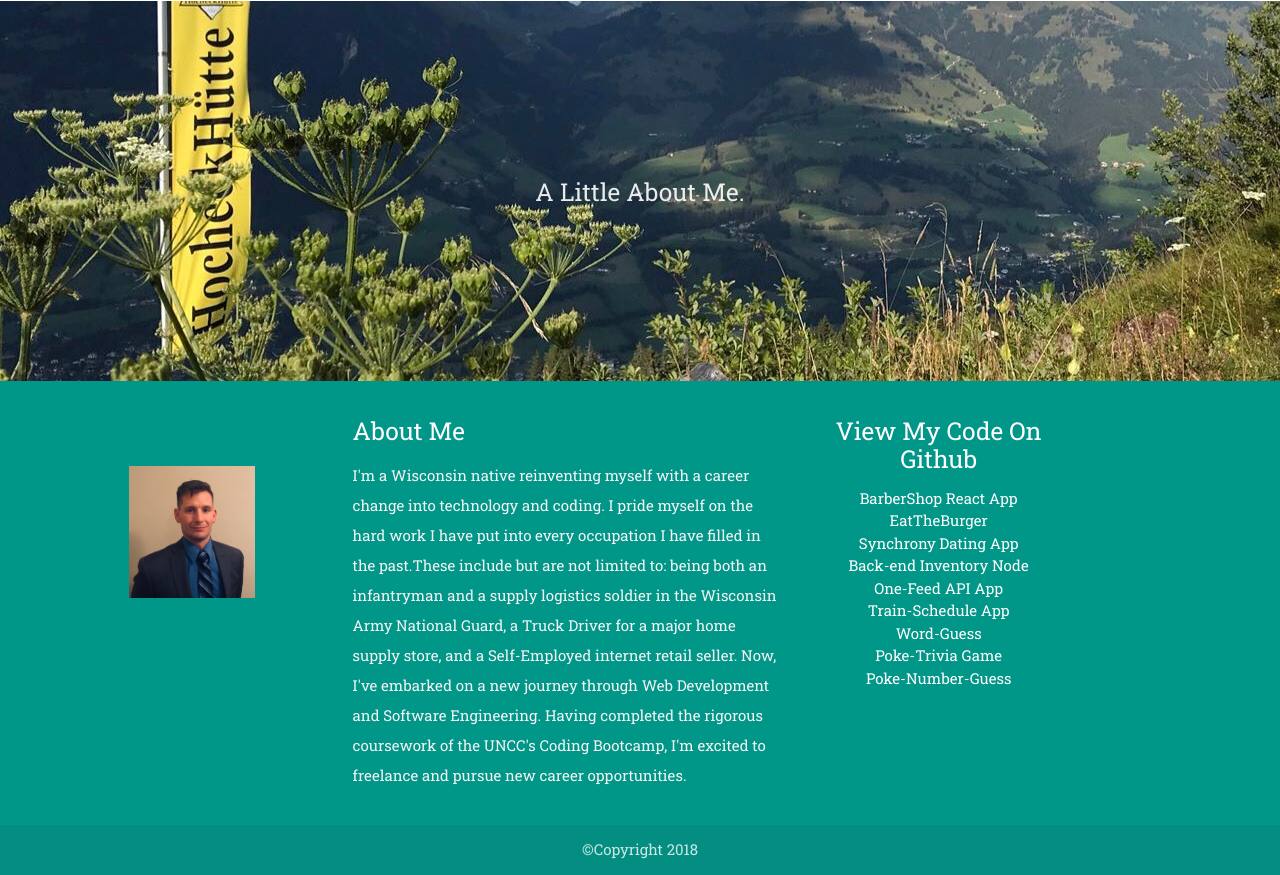
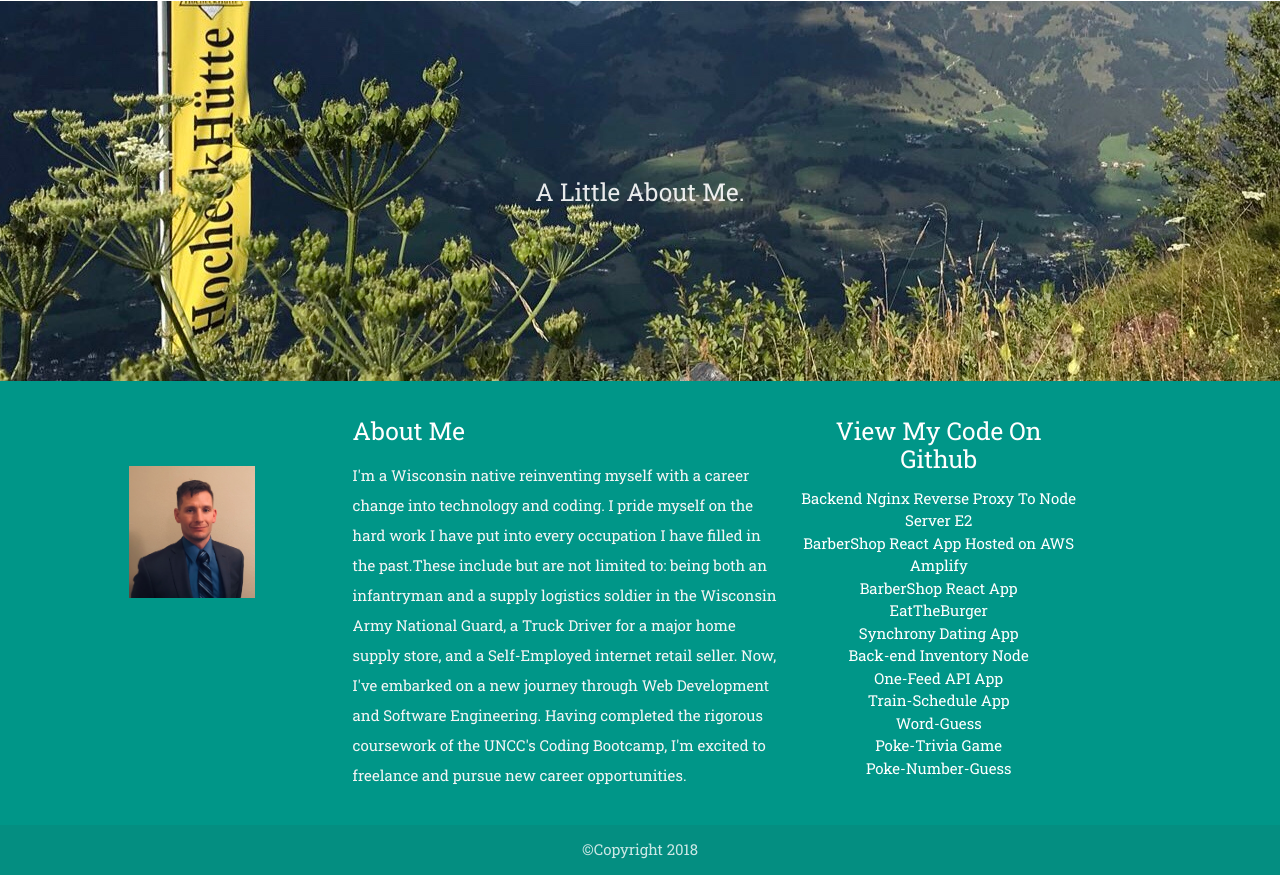
Before and after one commit to erict54757/Portfolio, a plain HTML site: page index.html in a window 1280 px wide. Shown: the part 1884-2759 px from the top of the page. Drawn offline with nearby package versions, Linux system fonts and the light colour scheme.

Commit message:
add git hub repo code

```diff
--- a/index.html
+++ b/index.html
@@ -292,6 +292,13 @@
         <div class="col l4 m12 center s12">
           <h5 class="white-text">View My Code On Github</h5>
           <ul>
+            <li><a class="white-text" href="https://github.com/erict54757/awsBarbershopBackend" target="_blank"
+              rel="noopener noreferrer">Backend Nginx Reverse Proxy To Node Server E2</a></li>
+
+              <li><a class="white-text" href="https://github.com/erict54757/AWS-Frontend-Barbershop" target="_blank"
+                rel="noopener noreferrer">BarberShop React App Hosted on AWS Amplify</a></li>
+
+
             <li><a class="white-text" href="https://github.com/erict54757/Project-3" target="_blank"
                 rel="noopener noreferrer">BarberShop React App</a></li>
             <li><a class="white-text" href="https://github.com/erict54757/EatTheBurger" target="_blank">EatTheBurger</a>
```
